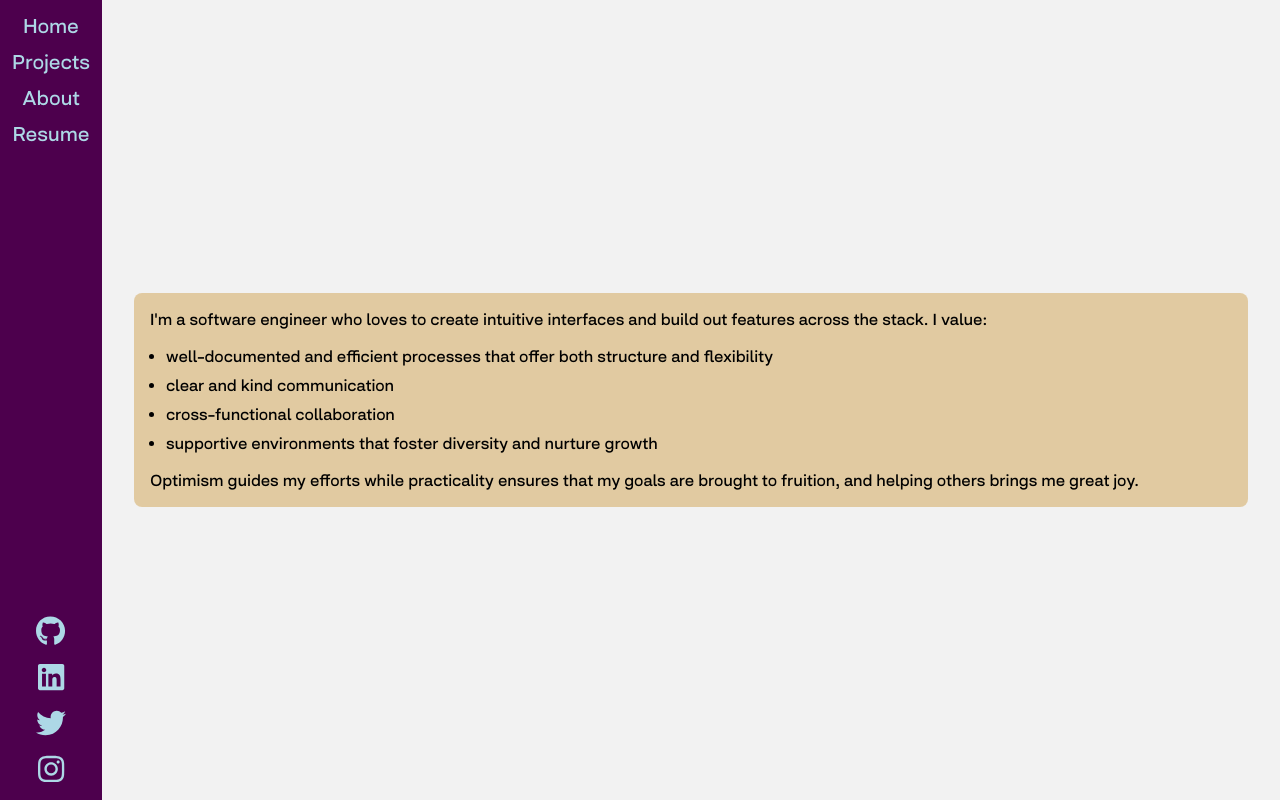
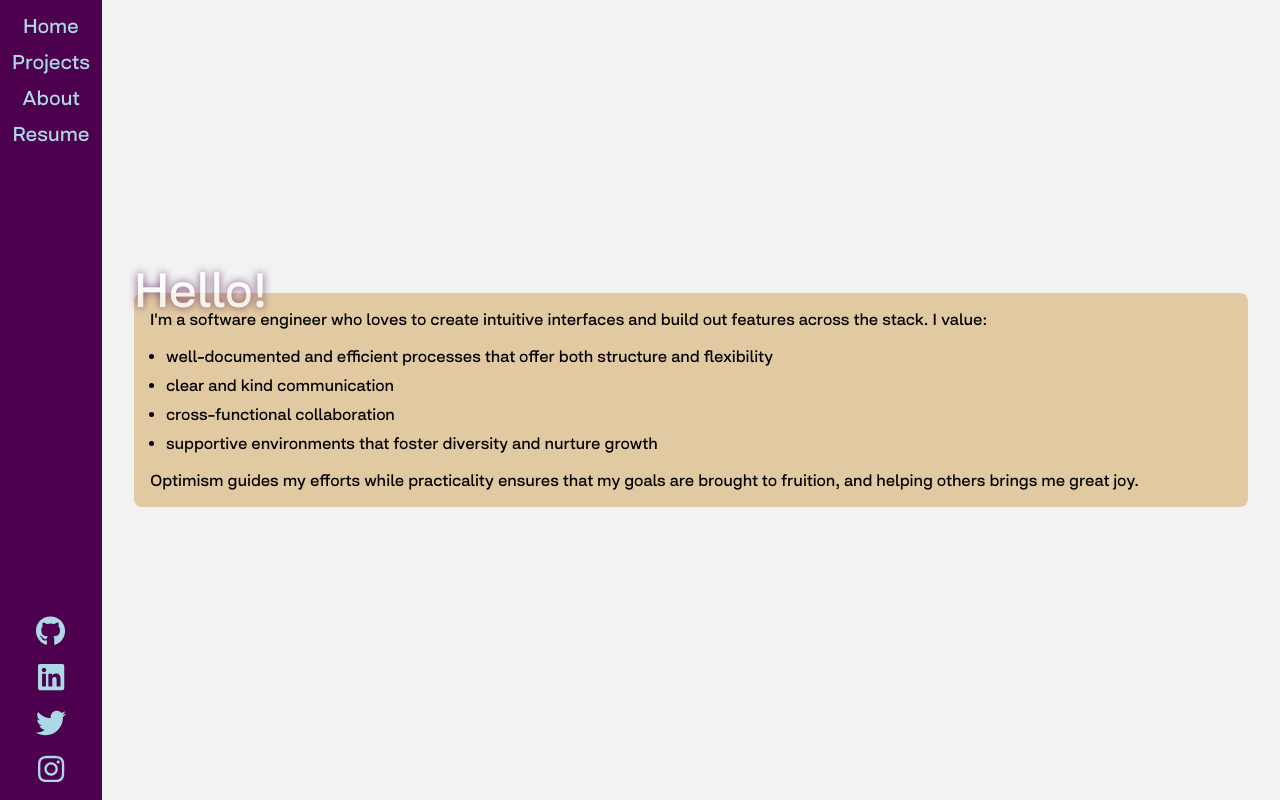
Before and after one commit to franco-ortega/portfolio-two, a Next.js app: page / in a window 1280 px wide. Both pictures are taken after a click on the button "Welcome". Built offline with nearby package versions, Linux system fonts and the light colour scheme.

Commit message:
add Hello message to Home

```diff
--- a/components/home/Home.jsx
+++ b/components/home/Home.jsx
@@ -3,6 +3,7 @@ import styles from './Home.module.scss';
 const Home = () => {
   return (
     <div className={styles.Home} data-testid='home'>
+      <h2>Hello!</h2>
       <p>
         I&apos;m a software engineer who loves to create intuitive interfaces
         and build out features across the stack. I value:
--- a/components/home/Home.module.scss
+++ b/components/home/Home.module.scss
@@ -14,6 +14,19 @@
 
   margin-bottom: 2.5rem;
 
+  position: relative;
+
+  h2 {
+    color: white;
+    font-size: 3rem;
+    text-shadow: 0 0 0.5rem var(--color-dark);
+    opacity: 75%;
+
+    position: absolute;
+    top: -15%;
+    left: -0%;
+  }
+
   ul {
     li {
       list-style-type: disc;
```
